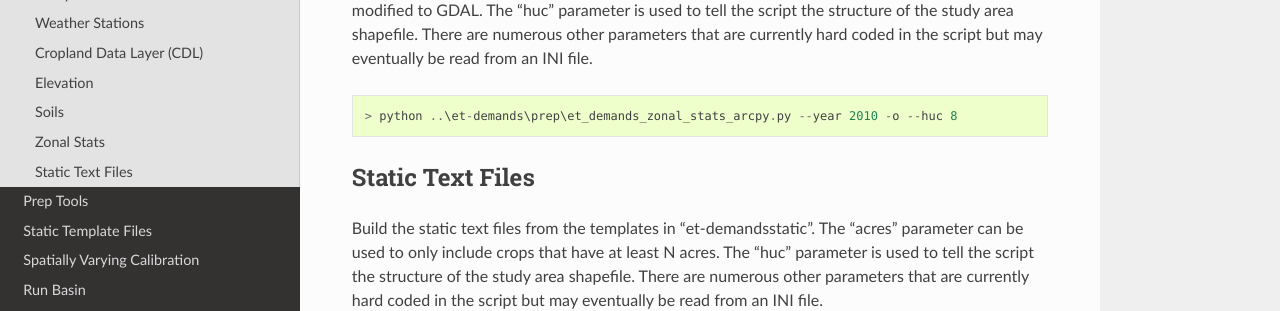
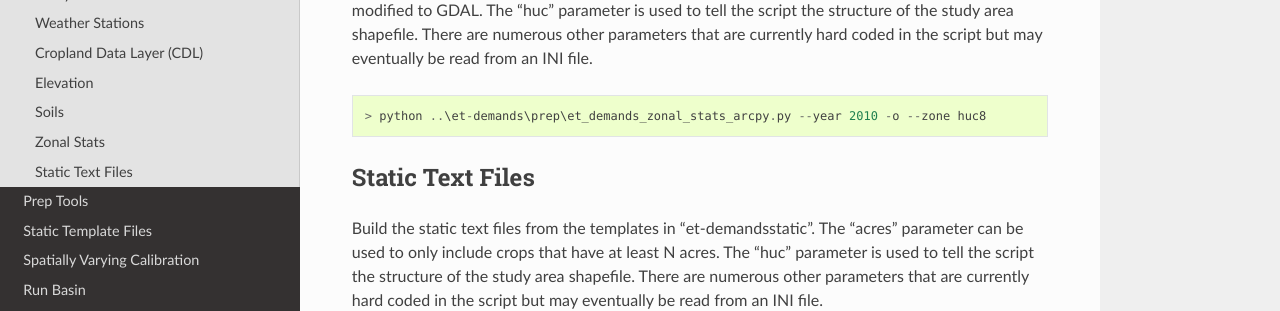
Before and after one commit to cgmorton/et-demands, a Sphinx documentation site: the page built from docs/example.rst, in a window 1280 px wide and 900 px high, scrolled down 4570 px. Shown: the part 331-642 px from the top of the window. Built offline with Sphinx 7.4.7 and the Read the Docs theme 2.0.0, drawn with Linux system fonts in a browser that asks for light colours.

Commit message:
Updating example to reflecting modified parameters

```diff
--- a/docs/example.rst
+++ b/docs/example.rst
@@ -157,10 +157,10 @@
 -----------
 Compute the mean elevation, soil properties, and crop acreages for each feature/polygon.  The current implementation of this script uses the ArcGIS ArcPy module, but this will eventually be modified to GDAL.  The "huc" parameter is used to tell the script the structure of the study area shapefile.  There are numerous other parameters that are currently hard coded in the script but may eventually be read from an INI file. ::
 
-    > python ..\et-demands\prep\et_demands_zonal_stats_arcpy.py --year 2010 -o --huc 8
+    > python ..\et-demands\prep\et_demands_zonal_stats_arcpy.py --year 2010 -o --zone huc8
 
 Static Text Files
 -----------------
 Build the static text files from the templates in "et-demands\static".  The "acres" parameter can be used to only include crops that have at least N acres.  The "huc" parameter is used to tell the script the structure of the study area shapefile.  There are numerous other parameters that are currently hard coded in the script but may eventually be read from an INI file. ::
 
-    > python ..\et-demands\prep\build_static_files.py --station gis\stations\nldas_4km_dd_pts_cat_basins.shp --huc 8 --acres 10 -o
+    > python ..\et-demands\prep\build_static_files.py --station gis\stations\nldas_4km_dd_pts_cat_basins.shp --zone huc8 --area 10 -o
```
